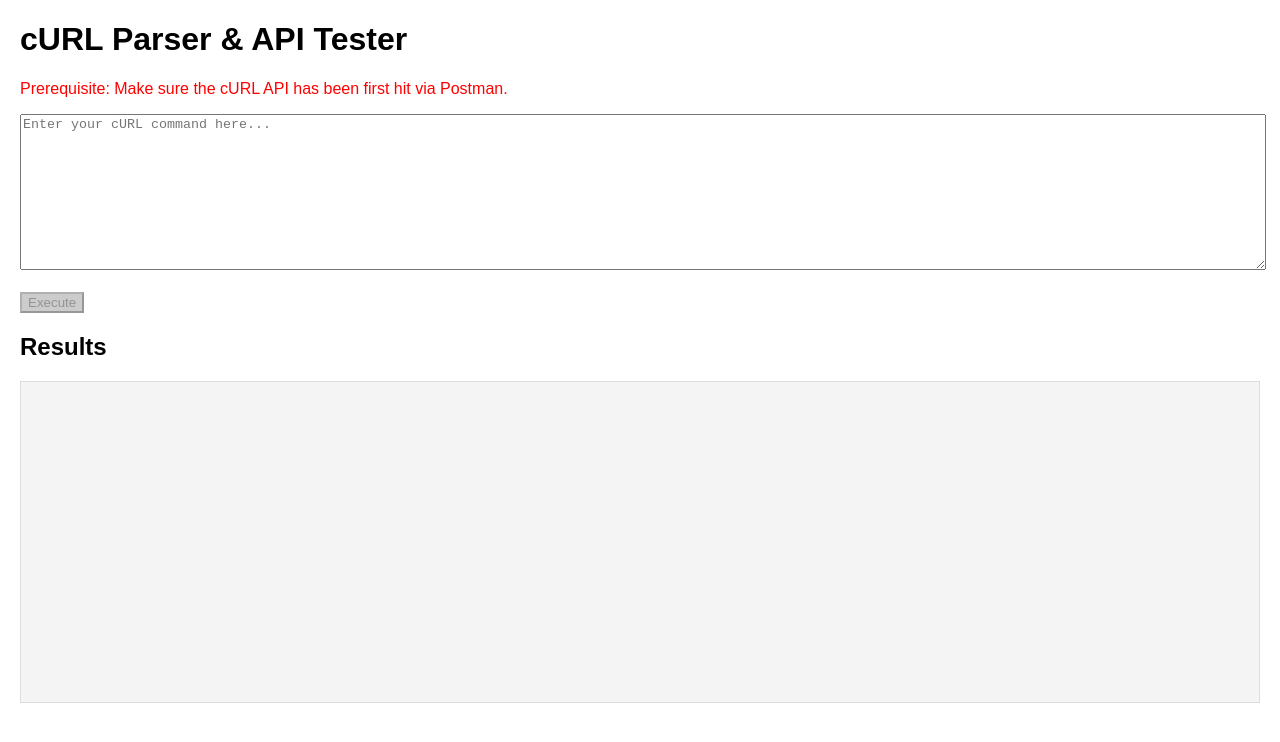
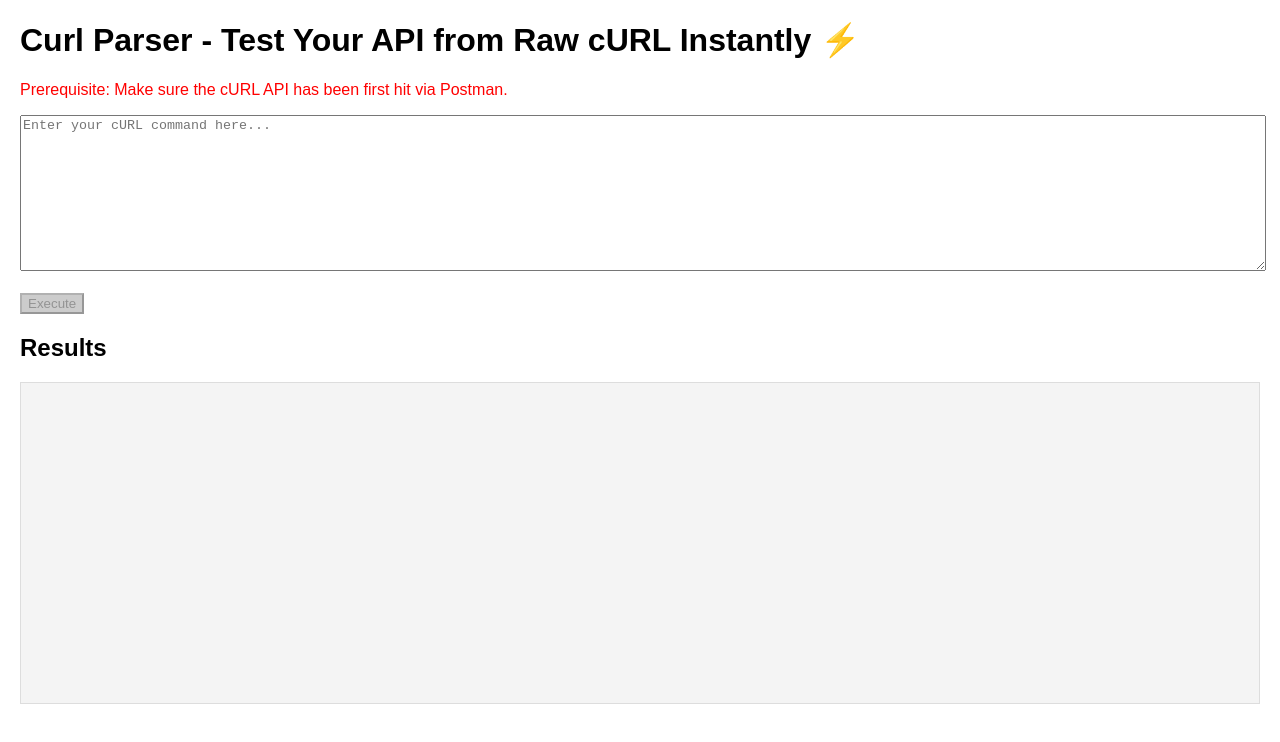
Before and after one commit to kshiv9842/curlParser-Automated-API-Testing-from-Raw-cURL, a plain HTML site: page src/main/resources/static/index.html in a window 1280 px wide. Drawn offline with Linux system fonts and the light colour scheme.

Commit message:
Update index.html

```diff
--- a/src/main/resources/static/index.html
+++ b/src/main/resources/static/index.html
@@ -2,7 +2,7 @@
 <html lang="en">
 <head>
     <meta charset="UTF-8">
-    <title>cURL Parser & API Tester</title>
+    <title>Curl Parser</title>
     <style>
         body { font-family: Arial, sans-serif; margin: 20px; }
         textarea { width: 100%; height: 150px; }
@@ -12,7 +12,7 @@
     </style>
 </head>
 <body>
-    <h1>cURL Parser & API Tester</h1>
+    <h1>Curl Parser - Test Your API from Raw cURL Instantly ⚡</h1>
     <p class="warning">Prerequisite: Make sure the cURL API has been first hit via Postman.</p>
 
     <textarea id="curlInput" placeholder="Enter your cURL command here..."></textarea>
```
